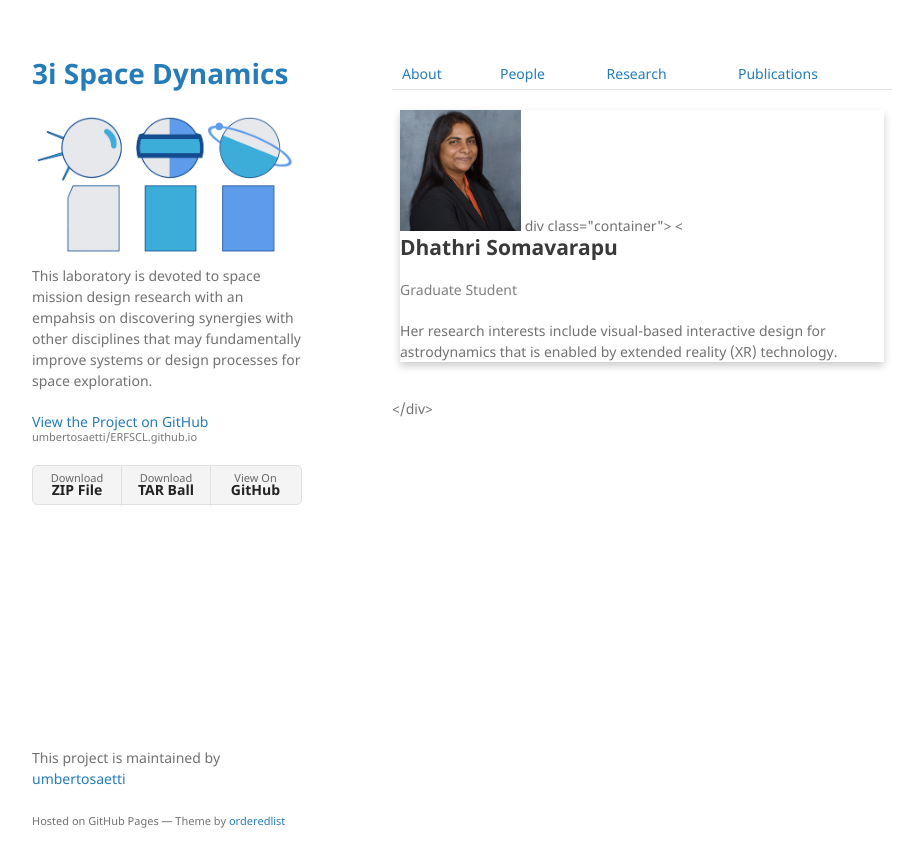
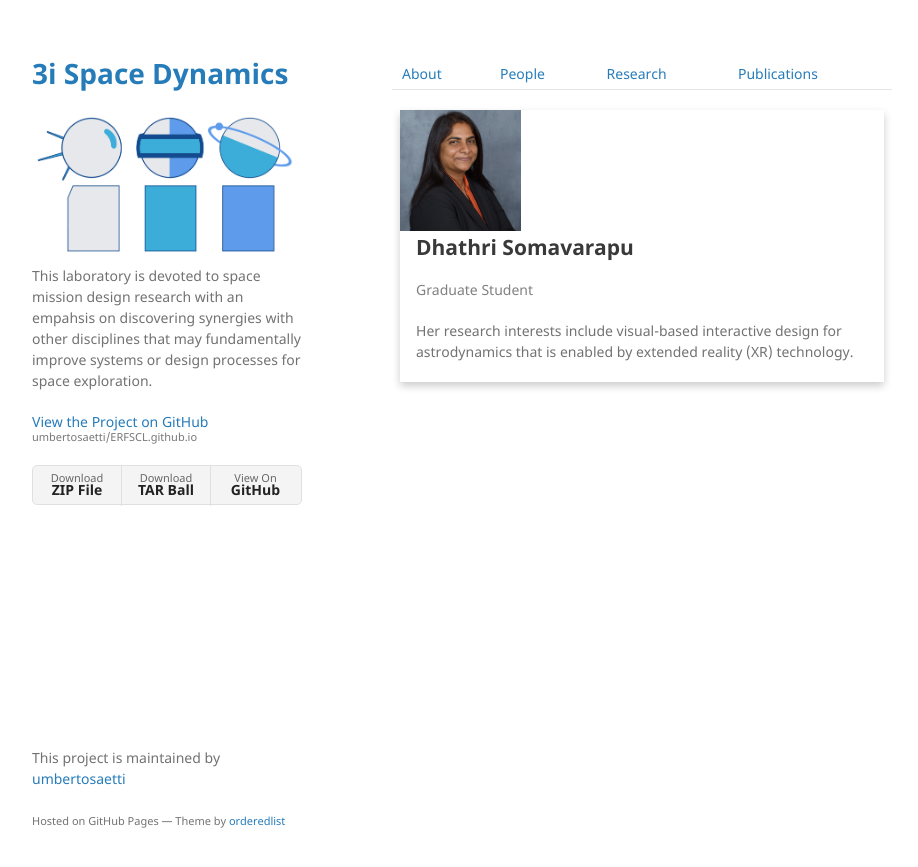
Before and after one commit to umbertosaetti/ERFSCL.github.io, a Jekyll site: the page built from research-page.md, in a window 1280 px wide. Shown: the top 867 px of the page, without its empty margins (178-1096 px from the left). Built offline with Jekyll 4.4.1, drawn with Linux system fonts in a browser that asks for light colours; our own code applies the rules of GitHub Pages for plain Markdown files.

Commit message:
Update research-page.md

```diff
--- a/research-page.md
+++ b/research-page.md
@@ -66,8 +66,7 @@ html {
 <div class="row">
   <div class="column">
     <div class="card">
-      <img src="./assets/img/dhathri.jpg" style="width:25%"> div class="container">
-      <
+      <img src="./assets/img/dhathri.jpg" style="width:25%"> <div class="container">
         <h2>Dhathri Somavarapu</h2>
         <p class="title">Graduate Student</p>
         <p>Her research interests include visual-based interactive design for astrodynamics that is enabled by extended reality (XR) technology.</p>
```
